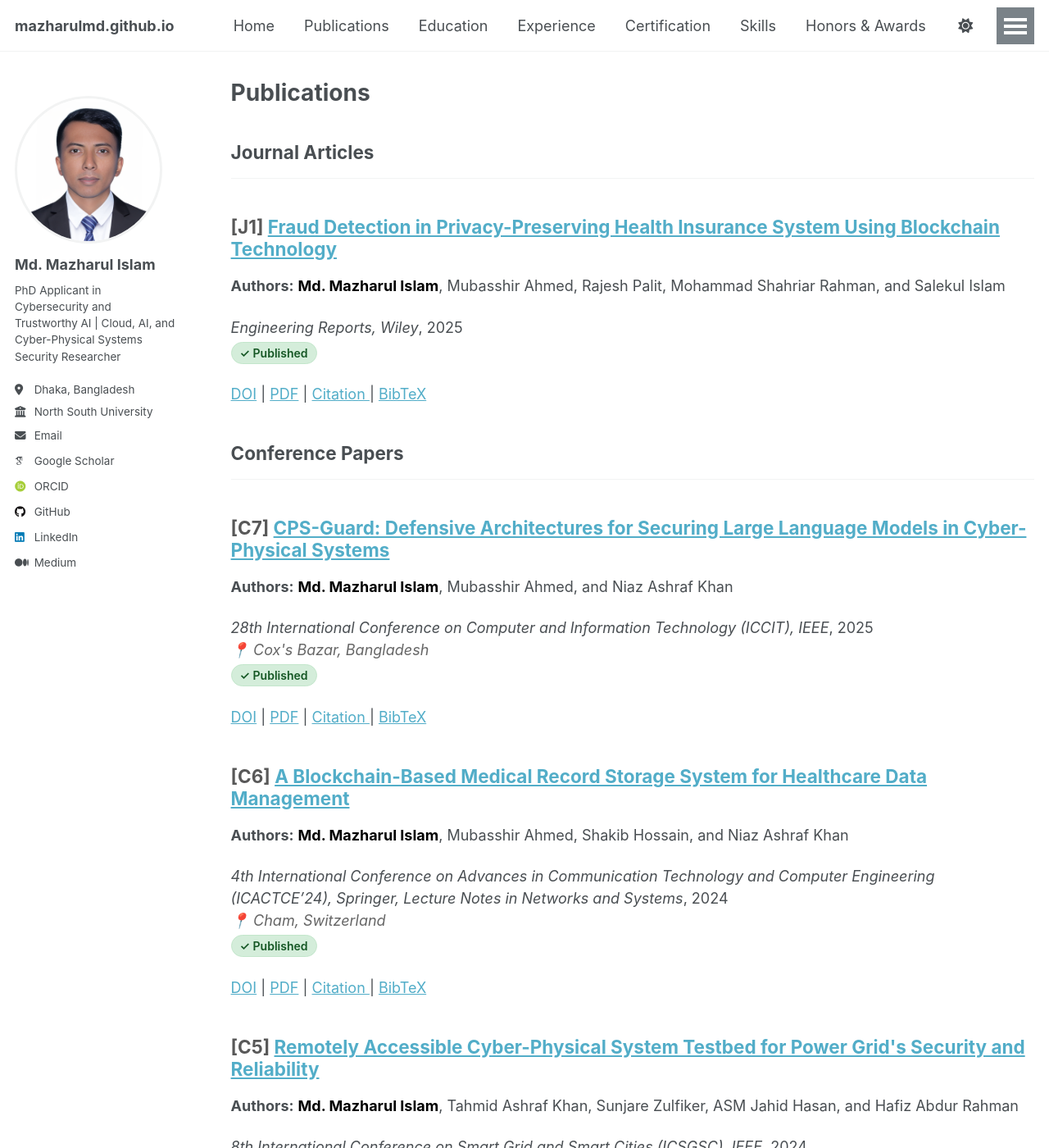
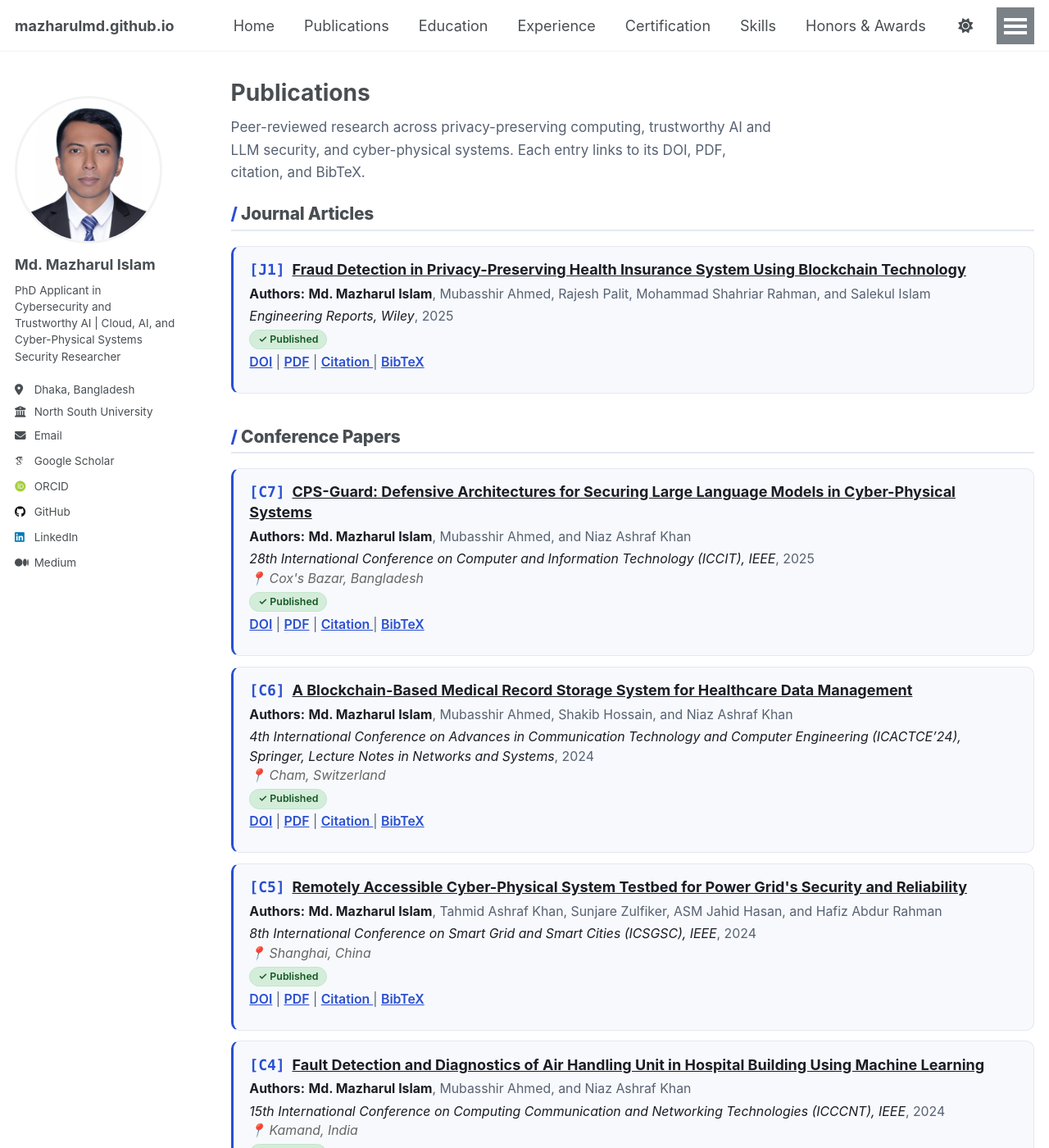
Before and after one commit to mazharulmd/mazharulmd.github.io, a Jekyll site: the page built from _pages/publications.html, in a window 1280 px wide and 1400 px high. Shown: the whole window at 82% size. Built offline with Jekyll 4.4.1, drawn with Linux system fonts in a browser that asks for light colours; some web fonts are replaced; a script that is not in the unit is left out.

Commit message:
Update publications.html

```diff
--- a/_pages/publications.html
+++ b/_pages/publications.html
@@ -6,6 +6,57 @@ author_profile: true
 ---
 
 {% include base_path %}
+
+<style>
+.hx{ --hx-accent:#2a4fd0; --hx-soft:#eef2fe; --hx-card:#f7f9fc; --hx-border:#e4e8f0; --hx-muted:#586273; --hx-ink:#1a1d24; }
+html[data-theme="dark"] .hx{ --hx-accent:#90a4ff; --hx-soft:#1b2233; --hx-card:#171b24; --hx-border:#2a323f; --hx-muted:#9aa4b3; --hx-ink:#e9ecf2; }
+.hx{ color:inherit; }
+
+/* intro line */
+.hx-pub-lead{ font-size:1.02rem; line-height:1.6; color:var(--hx-muted); margin:.2rem 0 1.4rem; max-width:62ch; }
+
+/* section headers (direct children only — not the item titles) */
+.hx-pub > hr{ display:none; }
+.hx-pub > h2{ font-size:1.16rem; font-weight:800; letter-spacing:-.01em; margin:2.2rem 0 1rem; padding-bottom:.35rem; border-bottom:2px solid var(--hx-border); }
+.hx-pub > h2::before{ content:"/ "; color:var(--hx-accent); }
+.hx-pub > h2:first-of-type{ margin-top:.4rem; }
+
+/* spacing of the per-entry wrappers */
+.hx-pub .journal__item, .hx-pub .conference__item, .hx-pub .thesis__item, .hx-pub .list__item{ margin-bottom:.7rem; }
+
+/* each entry as a clean card with an accent spine */
+.hx-pub .archive__item{ background:var(--hx-card); border:1px solid var(--hx-border); border-left:3px solid var(--hx-accent); border-radius:10px; padding:.85rem 1.1rem; }
+
+/* title + index tag */
+.hx-pub .archive__item-title{ font-size:1.0rem; font-weight:700; line-height:1.4; margin:0 0 .3rem; padding:0; border:0; }
+.hx-pub .archive__item-title a{ color:var(--hx-ink); }
+.hx-pub .archive__item-title a:hover{ color:var(--hx-accent); }
+.hx-pub .archive__item-title span{ color:var(--hx-accent) !important; font-family:ui-monospace,SFMono-Regular,Menlo,monospace; margin-right:.25rem; }
+
+/* authors / supervisor */
+.hx-pub .archive__item-authors{ font-size:.85rem; color:var(--hx-muted); margin:.15rem 0 .3rem; }
+.hx-pub .archive__item-authors strong{ color:var(--hx-ink) !important; }
+
+/* venue / year / meta */
+.hx-pub .archive__item p{ font-size:.88rem; color:var(--hx-muted); margin:.2rem 0; line-height:1.5; }
+.hx-pub .archive__item p i{ color:var(--hx-ink); }
+
+/* link row (DOI | PDF | Citation | BibTeX) */
+.hx-pub .archive__item p a{ color:var(--hx-accent); font-weight:600; }
+.hx-pub .archive__item p a:hover{ text-decoration:underline; }
+
+/* google-scholar line at the bottom */
+.hx-pub > p{ font-size:.95rem; color:var(--hx-muted); }
+.hx-pub > p a{ color:var(--hx-accent); font-weight:600; }
+
+/* citation / bibtex popups — match theme + dark mode */
+.hx-pub .popup-box{ background:var(--hx-card) !important; border:1px solid var(--hx-border) !important; border-left:4px solid var(--hx-accent) !important; }
+.hx-pub .popup-box pre{ color:var(--hx-ink); }
+</style>
+
+<div class="hx hx-pub">
+
+<p class="hx-pub-lead">Peer-reviewed research across privacy-preserving computing, trustworthy AI and LLM security, and cyber-physical systems. Each entry links to its DOI, PDF, citation, and BibTeX.</p>
 
 <!-- Journal Articles -->
 <h2>Journal Articles</h2>
@@ -97,3 +148,5 @@ You can find the complete and most up-to-date publication list on my
 Google Scholar profile
 </a>.
 </p>
+
+</div>
```
